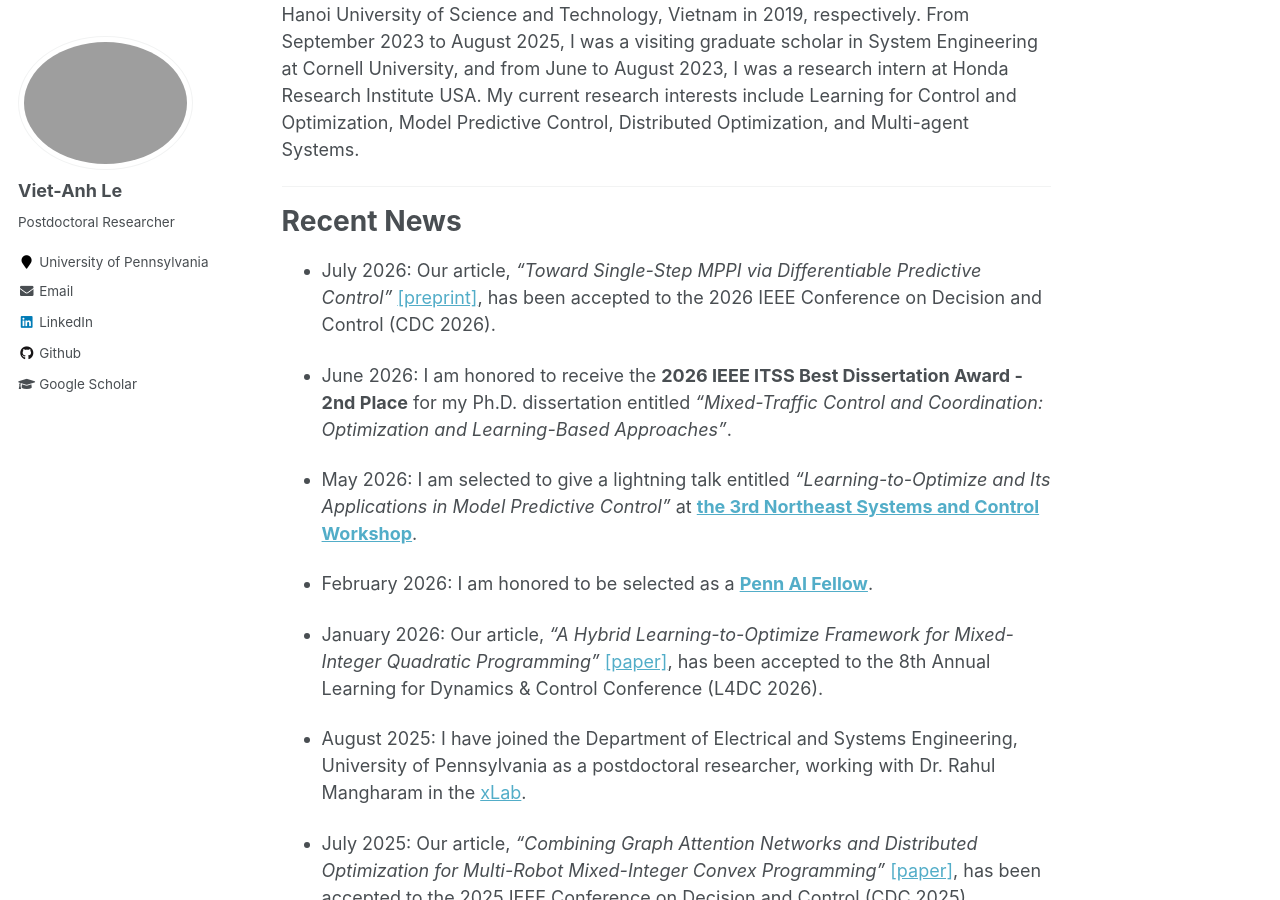
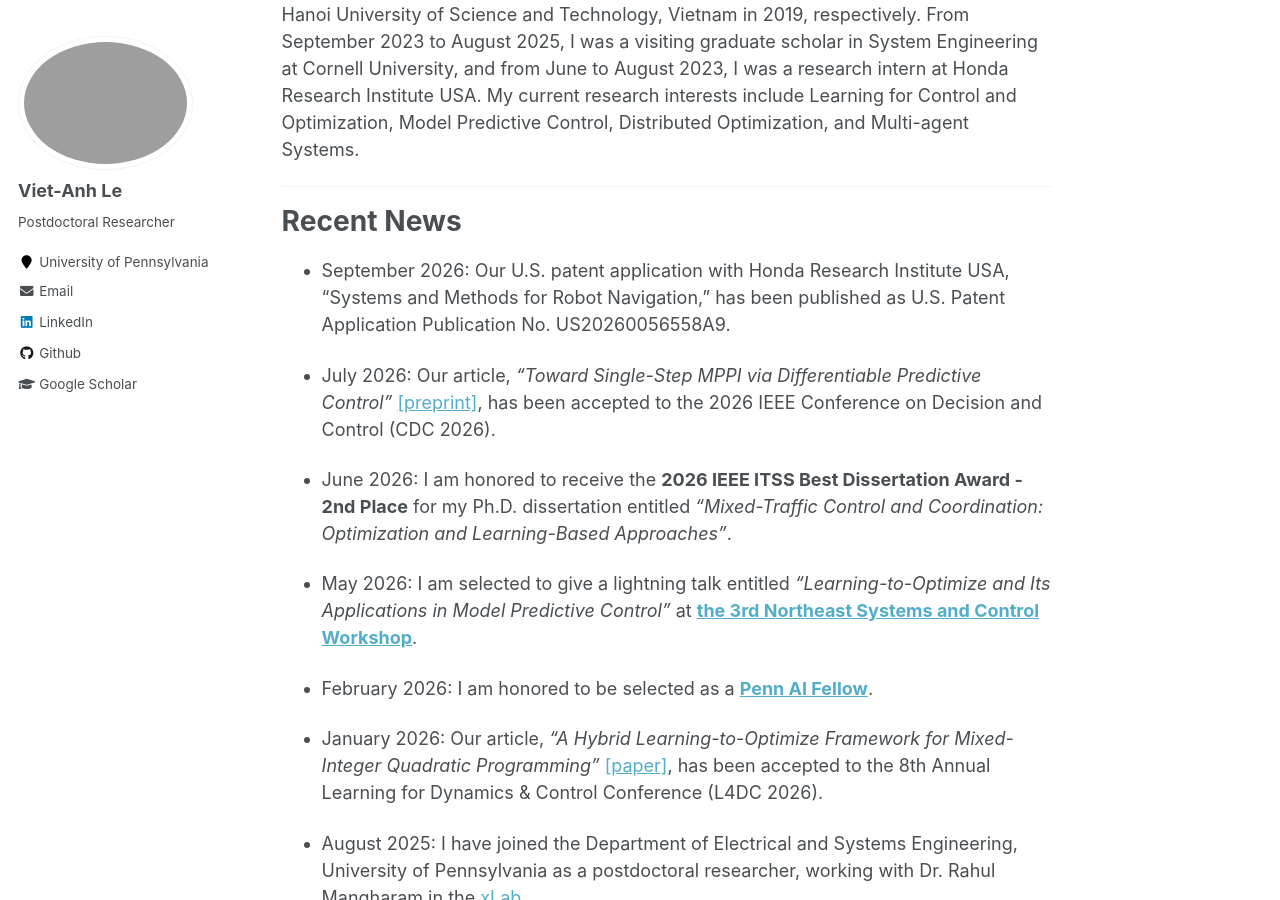
Before and after one commit to vietanhle0101/vietanhle0101.github.io, a Jekyll site: the page built from _pages/about.md, in a window 1280 px wide and 900 px high, scrolled down 681 px. Built offline with Jekyll 4.4.1, drawn with Linux system fonts in a browser that asks for light colours.

Commit message:
update the patent

```diff
--- a/_pages/about.md
+++ b/_pages/about.md
@@ -19,6 +19,8 @@ My current research interests include Learning for Control and Optimization, Mod
 ***
 
 # Recent News
+
+* September 2026: Our U.S. patent application with Honda Research Institute USA, "Systems and Methods for Robot Navigation," has been published as U.S. Patent Application Publication No. US20260056558A9.
 
 * July 2026: Our article, <em>"Toward Single-Step MPPI via Differentiable Predictive Control"</em> [[preprint]](https://arxiv.org/abs/2604.01539), has been accepted to the 2026 IEEE Conference on Decision and Control (CDC 2026).
 
```
Also changed, not shown: 1 other file.
